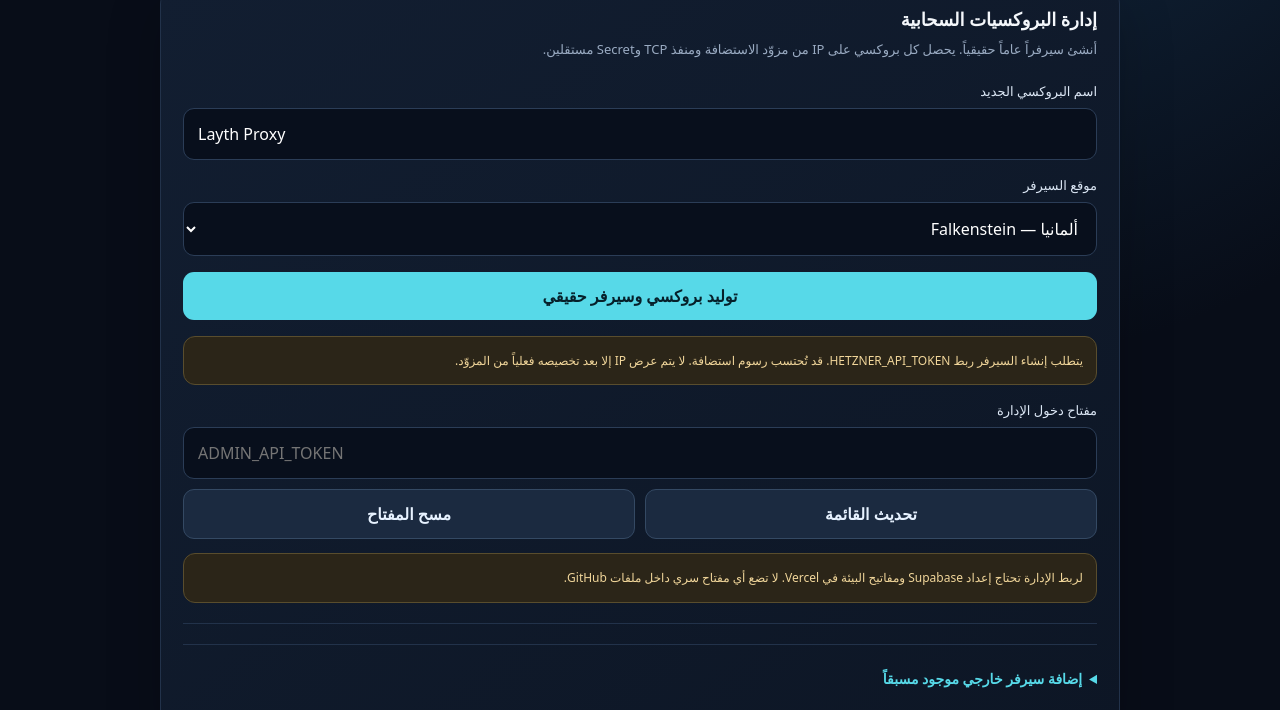
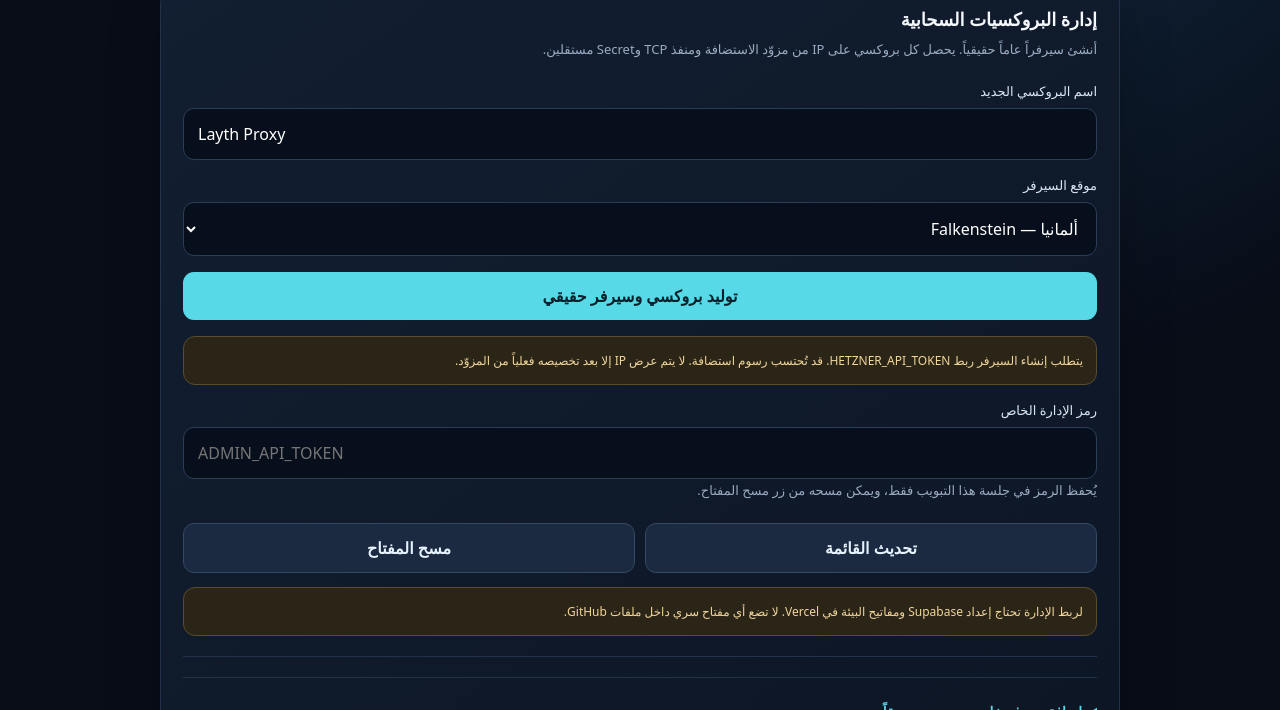
Before and after one commit to LaythAziz/Layth-Aziz-Proxy, a website: page site/index.html in a window 1280 px wide. Shown: the part 390-1100 px from the top of the page. Drawn offline with Linux system fonts and the light colour scheme.

Commit message:
ui: clarify admin token session handling

```diff
--- a/site/index.html
+++ b/site/index.html
@@ -39,8 +39,9 @@ label{display:block;font-size:13px;color:#dce7f5;margin:16px 0 8px}input{width:1
   <button class="btn btn-primary wide" id="provisionProxy" type="button">توليد بروكسي وسيرفر حقيقي</button>
   <div id="provisionResult" class="output" dir="ltr"></div>
   <div class="note">يتطلب إنشاء السيرفر ربط HETZNER_API_TOKEN. قد تُحتسب رسوم استضافة. لا يتم عرض IP إلا بعد تخصيصه فعلياً من المزوّد.</div>
-  <label for="adminToken">مفتاح دخول الإدارة</label>
+  <label for="adminToken">رمز الإدارة الخاص</label>
   <input id="adminToken" type="password" autocomplete="off" placeholder="ADMIN_API_TOKEN" />
+  <p class="small">يُحفظ الرمز في جلسة هذا التبويب فقط، ويمكن مسحه من زر مسح المفتاح.</p>
   <div class="actions"><button class="btn btn-dark" id="loadProxies" type="button">تحديث القائمة</button><button class="btn btn-dark" id="clearToken" type="button">مسح المفتاح</button></div>
   <div class="note" style="margin-top:14px">لربط الإدارة تحتاج إعداد Supabase ومفاتيح البيئة في Vercel. لا تضع أي مفتاح سري داخل ملفات GitHub.</div>
   <div style="height:1px;background:var(--line);margin:20px 0"></div>
```
